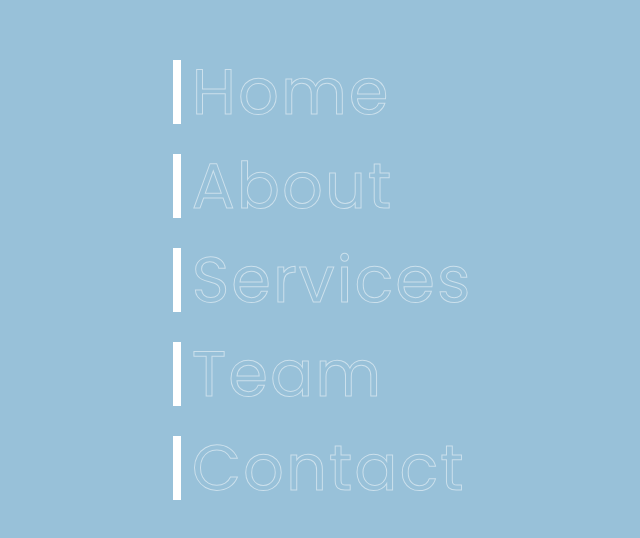
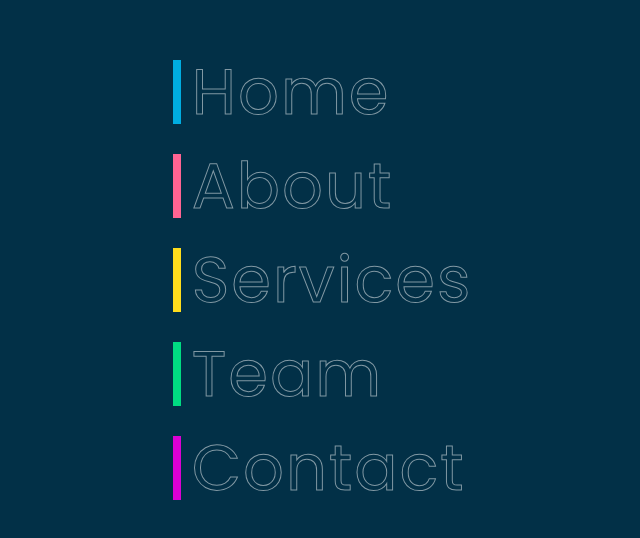
Before and after one commit to Collins1618/AnimeMenu, a plain HTML site: page index.html in a window 1280 px wide. Shown: the part 120-658 px from the top of the page, without its empty margins (308-948 px from the left). Drawn offline with Linux system fonts and the light colour scheme.

Commit message:
add color animations using css functions

```diff
--- a/index.html
+++ b/index.html
@@ -5,7 +5,7 @@
     <meta charset="UTF-8">
     <meta http-equiv="X-UA-Compatible" content="IE=edge">
     <meta name="viewport" content="width=device-width, initial-scale=1.0">
-    <title>Document</title>
+    <title>Animated Menu</title>
     <link rel="preconnect" href="https://fonts.googleapis.com">
     <link rel="preconnect" href="https://fonts.gstatic.com" crossorigin>
     <link href="https://fonts.googleapis.com/css2?family=Poppins:wght@200;300;400;500;600;700;800&display=swap"
@@ -16,11 +16,11 @@
 
 <body>
     <ul>
-        <li><a href="#" data-text="&nbsp;Home">&nbsp;Home&nbsp;</a></li>
-        <li><a href="#" data-text="&nbsp;About">&nbsp;About&nbsp;</a></li>
-        <li><a href="#" data-text="&nbsp;Services">&nbsp;Services&nbsp;</a></li>
-        <li><a href="#" data-text="&nbsp;Team">&nbsp;Team&nbsp;</a></li>
-        <li><a href="#" data-text="&nbsp;Contact">&nbsp;Contact&nbsp;</a></li>
+        <li style="--clr:#00ade1"><a href="#" data-text="&nbsp;Home">&nbsp;Home&nbsp;</a></li>
+        <li style="--clr:#ff6493"><a href="#" data-text="&nbsp;About">&nbsp;About&nbsp;</a></li>
+        <li style="--clr:#ffdd1c"><a href="#" data-text="&nbsp;Services">&nbsp;Services&nbsp;</a></li>
+        <li style="--clr:#00dc82"><a href="#" data-text="&nbsp;Team">&nbsp;Team&nbsp;</a></li>
+        <li style="--clr:#dc00d4"><a href="#" data-text="&nbsp;Contact">&nbsp;Contact&nbsp;</a></li>
     </ul>
 </body>
 
--- a/style.css
+++ b/style.css
@@ -10,7 +10,7 @@ body{
     justify-content: center;
     align-items: center;
     min-height: 100vh;
-    background: #98c1d9;
+    background: #023047;
 }
 
 ul{
@@ -41,14 +41,15 @@ ul li a{
 ul li a::before{
     content: attr(data-text);
     position: absolute;
-    color: #fff;
+    color: var(--clr);
     width: 0%;
     overflow: hidden;
     transition: 1s;
-    border-right: 8px solid #fff;
+    border-right: 8px solid var(--clr);
+    -webkit-text-stroke: 1px var(--clr);
 }
 
 ul li a:hover::before{
     width: 100%;
-    -webkit-text-stroke: 1px #fff;
+    filter: drop-shadow(0 0 25px var(--clr));
 }
```
